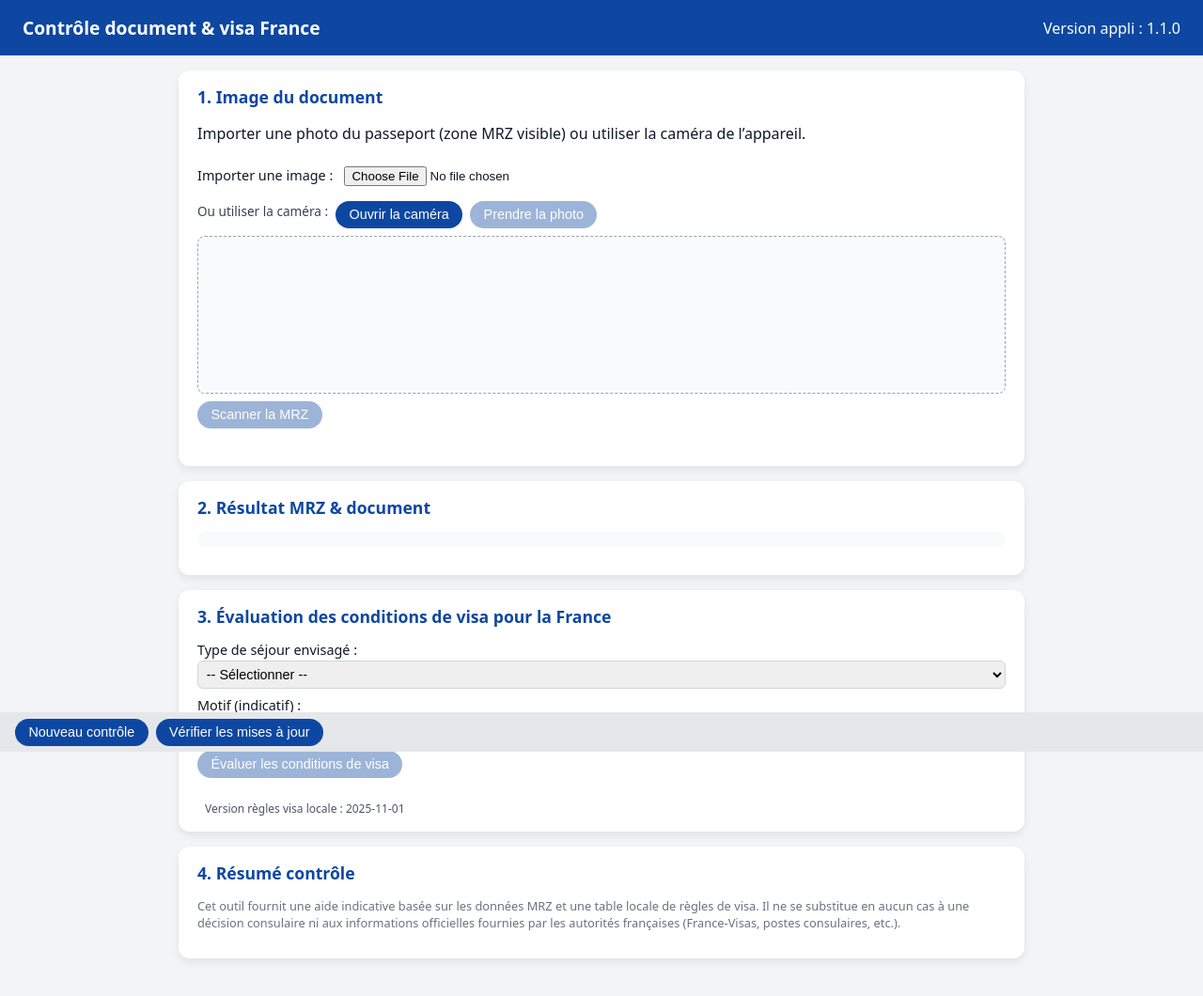
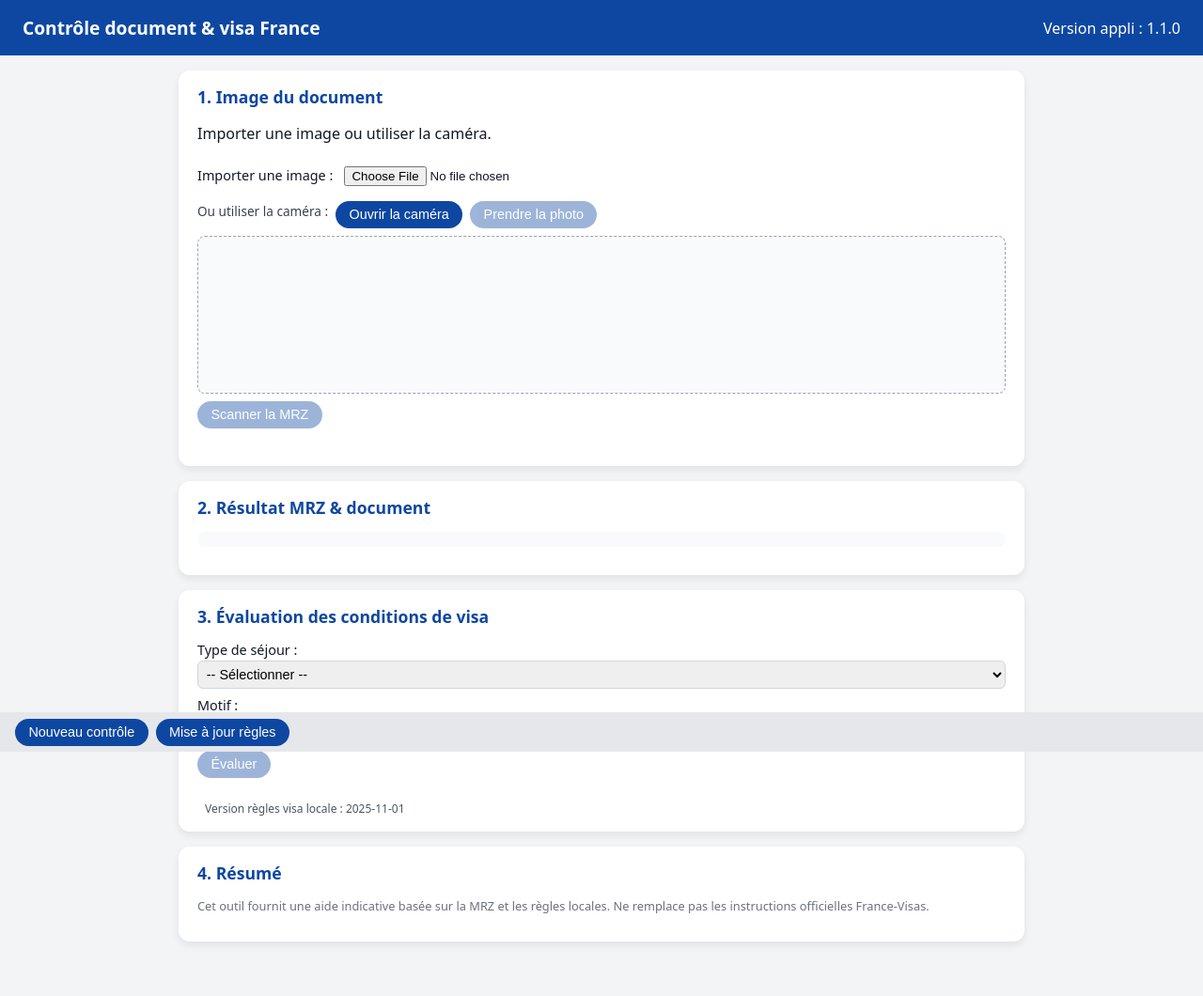
Before and after one commit to dmariotti06/passport-mrz-checker, a plain HTML site: page index.html in a window 1280 px wide. Shown: the whole page at 94% size. Drawn offline with Linux system fonts and the light colour scheme.

Commit message:
Update index.html

```diff
--- a/index.html
+++ b/index.html
@@ -4,17 +4,13 @@
   <meta charset="utf-8" />
   <title>Contrôle MRZ & conditions de visa France</title>
   <meta name="viewport" content="width=device-width, initial-scale=1" />
-
-  <!-- Manifest PWA -->
   <link rel="manifest" href="manifest.json" />
   <meta name="theme-color" content="#0d47a1" />
 
-  <!-- Icône PWA -->
   <link rel="icon" href="assets/icons/icon-192.png" />
-
   <link rel="stylesheet" href="style.css" />
 
-  <!-- Tesseract.js pour l'OCR -->
+  <!-- Tesseract.js OCR -->
   <script src="https://unpkg.com/tesseract.js@5.0.3/dist/tesseract.min.js"></script>
 </head>
 <body>
@@ -24,23 +20,20 @@
   </header>
 
   <main>
-    <!-- Étape 1 : Acquisition image -->
+    <!-- 1. Image du document -->
     <section class="card">
       <h2>1. Image du document</h2>
-      <p>Importer une photo du passeport (zone MRZ visible) ou utiliser la caméra de l’appareil.</p>
+      <p>Importer une image ou utiliser la caméra.</p>
 
-      <!-- Import fichier -->
       <label for="file-input" class="label-inline">Importer une image :</label>
       <input type="file" id="file-input" accept="image/*" />
 
-      <!-- Caméra -->
       <div class="camera-controls">
         <span>Ou utiliser la caméra :</span>
         <button id="open-camera-btn">Ouvrir la caméra</button>
         <button id="capture-btn" disabled>Prendre la photo</button>
       </div>
 
-      <!-- Aperçu vidéo + canvas -->
       <div class="preview-container">
         <video id="camera-video" autoplay playsinline></video>
         <canvas id="preview-canvas"></canvas>
@@ -50,27 +43,31 @@
       <div id="image-status" class="status"></div>
     </section>
 
-    <!-- Étape 2 : Résultat MRZ -->
+    <!-- 2. Résultat MRZ -->
     <section class="card">
-      <h2>2. Résultat MRZ & document</h2>
+      <h2>
+        2. Résultat MRZ & document
+        <span id="mrz-status-light" class="status-light status-light--unknown"></span>
+      </h2>
+
       <pre id="mrz-raw"></pre>
       <div id="doc-data"></div>
     </section>
 
-    <!-- Étape 3 : Type de séjour & visa -->
+    <!-- 3. Évaluation visa -->
     <section class="card">
-      <h2>3. Évaluation des conditions de visa pour la France</h2>
+      <h2>3. Évaluation des conditions de visa</h2>
 
       <div id="nationality-info" class="field"></div>
 
-      <label for="stay-type">Type de séjour envisagé :</label>
+      <label for="stay-type">Type de séjour :</label>
       <select id="stay-type">
         <option value="">-- Sélectionner --</option>
         <option value="short">Court séjour (≤ 90 jours / 180)</option>
         <option value="long">Long séjour (> 90 jours)</option>
       </select>
 
-      <label for="purpose">Motif (indicatif) :</label>
+      <label for="purpose">Motif :</label>
       <select id="purpose">
         <option value="">Non précisé</option>
         <option value="tourism">Tourisme</option>
@@ -80,27 +77,27 @@
         <option value="other">Autre</option>
       </select>
 
-      <button id="assess-visa-btn" disabled>Évaluer les conditions de visa</button>
+      <button id="assess-visa-btn" disabled>Évaluer</button>
 
       <div id="visa-result" class="status"></div>
       <div id="rules-version" class="hint"></div>
     </section>
 
-    <!-- Résumé pour l'agent -->
+    <!-- 4. Résumé -->
     <section class="card">
-      <h2>4. Résumé contrôle</h2>
+      <h2>4. Résumé</h2>
       <div id="summary"></div>
+
       <p class="disclaimer">
-        Cet outil fournit une aide indicative basée sur les données MRZ et une table locale de règles de visa.
-        Il ne se substitue en aucun cas à une décision consulaire ni aux informations officielles
-        fournies par les autorités françaises (France-Visas, postes consulaires, etc.).
+        Cet outil fournit une aide indicative basée sur la MRZ et les règles locales.
+        Ne remplace pas les instructions officielles France-Visas.
       </p>
     </section>
   </main>
 
   <footer>
     <button id="new-check-btn">Nouveau contrôle</button>
-    <button id="check-updates-btn">Vérifier les mises à jour</button>
+    <button id="check-updates-btn">Mise à jour règles</button>
     <span id="update-status" class="hint"></span>
   </footer>
 
```
